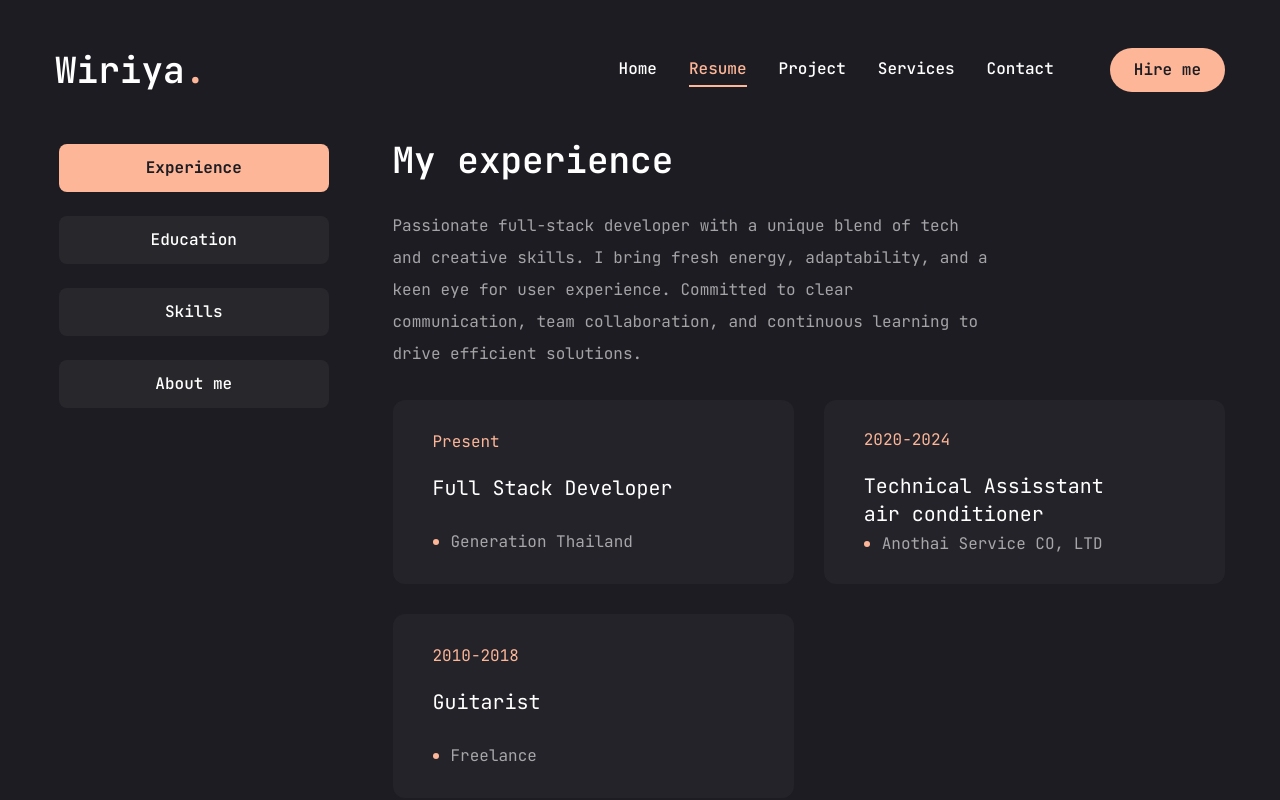
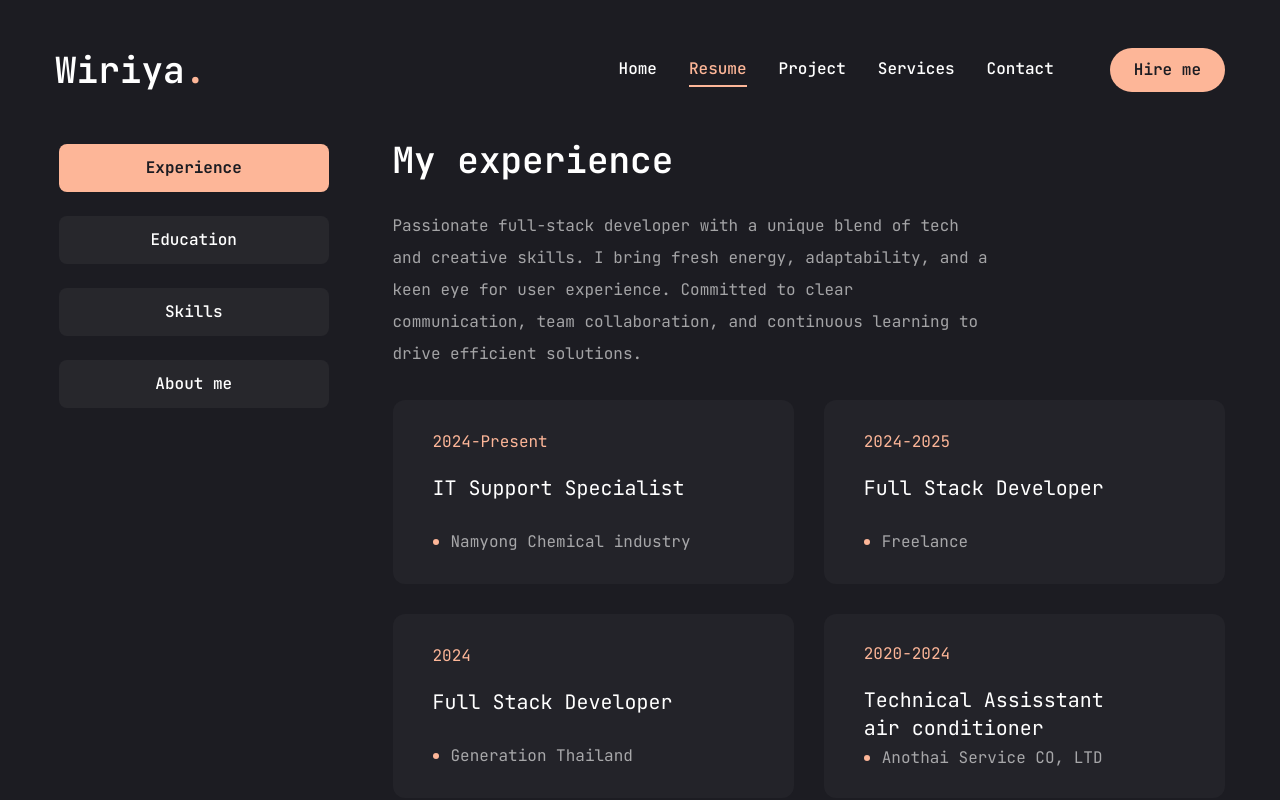
Before and after one commit to mezealot24/WiriyaPortfolio, a Next.js app: page /resume in a window 1280 px wide. Built offline with nearby package versions, Linux system fonts and the light colour scheme.

Commit message:
update skill and exp

```diff
--- a/app/resume/page.jsx
+++ b/app/resume/page.jsx
@@ -9,7 +9,7 @@ import {
 	FaNodeJs,
 	FaJava,
 } from "react-icons/fa";
-import { SiTailwindcss, SiNextdotjs } from "react-icons/si";
+import { SiTailwindcss, SiNextdotjs, SiPostgresql } from "react-icons/si";
 import { Tabs, TabsContent, TabsList, TabsTrigger } from "@/components/ui/tabs";
 import { ScrollArea } from "@/components/ui/scroll-area";
 import {
@@ -63,9 +63,19 @@ const experience = {
 		"Passionate full-stack developer with a unique blend of tech and creative skills. I bring fresh energy, adaptability, and a keen eye for user experience. Committed to clear communication, team collaboration, and continuous learning to drive efficient solutions.",
 	items: [
 		{
+			company: "Namyong Chemical industry",
+			position: "IT Support Specialist",
+			duration: "2024-Present",
+		},
+		{
+			company: "Freelance",
+			position: "Full Stack Developer",
+			duration: "2024-2025",
+		},
+		{
 			company: "Generation Thailand",
 			position: "Full Stack Developer",
-			duration: "Present",
+			duration: "2024",
 		},
 		{
 			company: "Anothai Service CO, LTD",
@@ -139,6 +149,14 @@ const skills = {
 		{
 			icon: <FaJava />,
 			name: "java",
+		},
+		{
+			icon: <SiNextdotjs />,
+			name: "next.js",
+		},
+		{
+			icon: <SiPostgresql />,
+			name: "PostgreSQL",
 		},
 	],
 };
```
